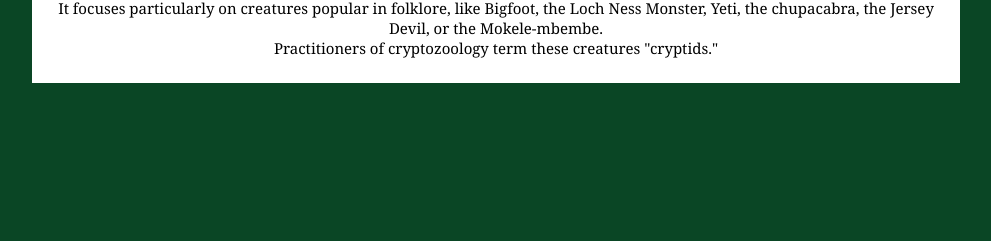
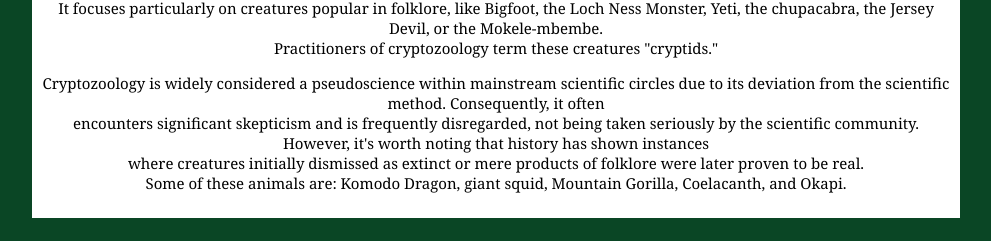
Before and after one commit to bjd1412/Cryptid_DataBase, a React (Create React App) app: page / in a window 1280 px wide. Shown: the part 1061-1302 px from the top of the page, without its empty margins (144-1135 px from the left). Before the commit the page ends 1170 px from the top, so only its background shows below. Built offline with nearby package versions, Linux system fonts and the light colour scheme; data requests are answered from the project's data file.

Commit message:
finished homepage

```diff
--- a/src/Pages/Home.js
+++ b/src/Pages/Home.js
@@ -8,6 +8,8 @@ function Home () {
         <p>Cryptozoology is a pseudoscience and subculture dedicated to the search for and study of unknown, legendary, or extinct animals whose current existence is questioned or unverified.<br/>
         It focuses particularly on creatures popular in folklore, like Bigfoot, the Loch Ness Monster, Yeti, the chupacabra, the Jersey Devil, or the Mokele-mbembe. <br/> Practitioners of cryptozoology term these creatures "cryptids."
         </p>
+        <p>Cryptozoology is widely considered a pseudoscience within mainstream scientific circles due to its deviation from the scientific method. Consequently, it often <br/> encounters significant skepticism and is frequently disregarded, not being taken seriously by the scientific community. However, it's worth noting that history has shown instances<br/> where creatures initially dismissed as extinct or mere products of folklore were later proven to be real.<br/>
+        Some of these animals are: Komodo Dragon, giant squid, Mountain Gorilla, Coelacanth, and Okapi.</p>
         </div>
     )
 }
```
